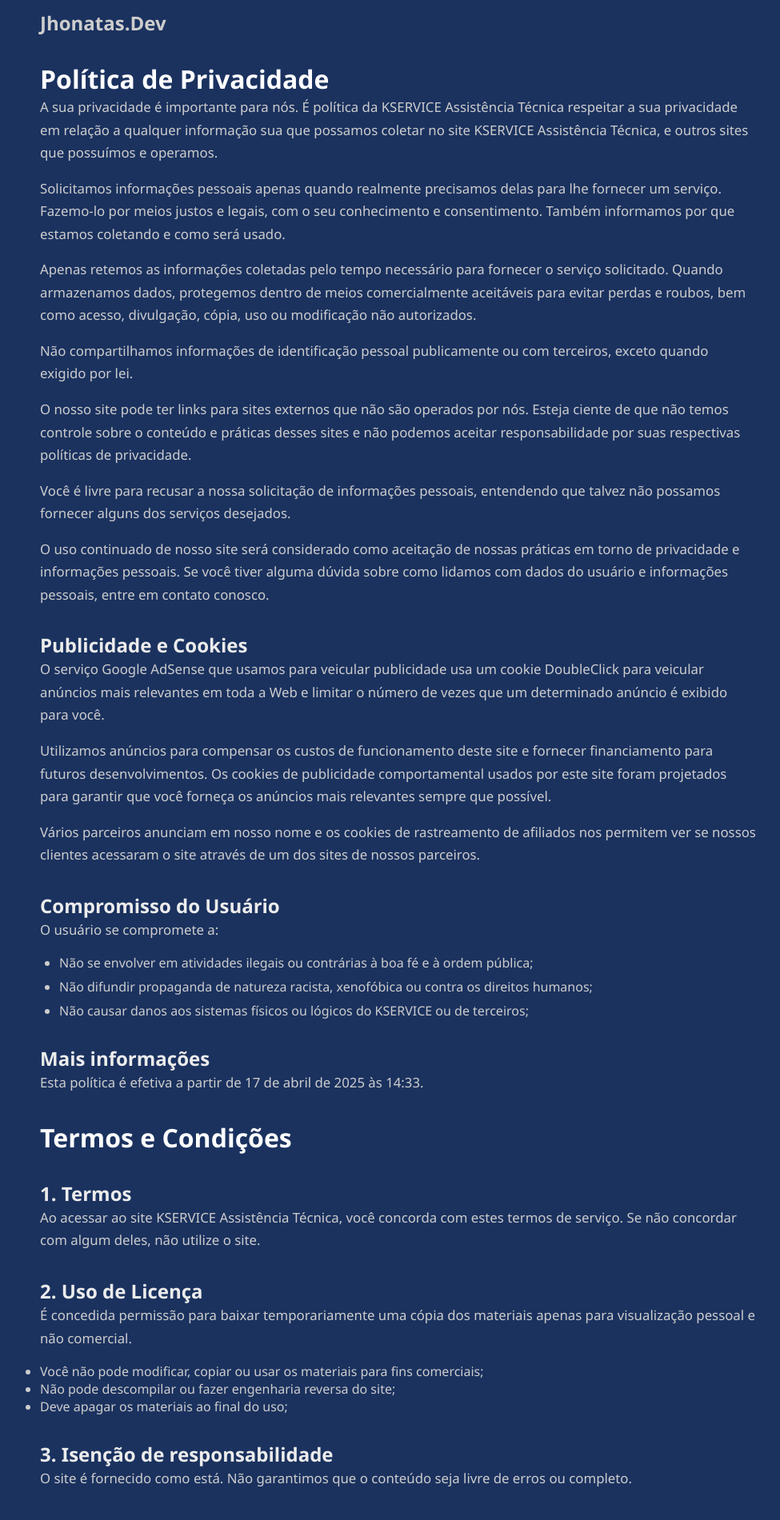
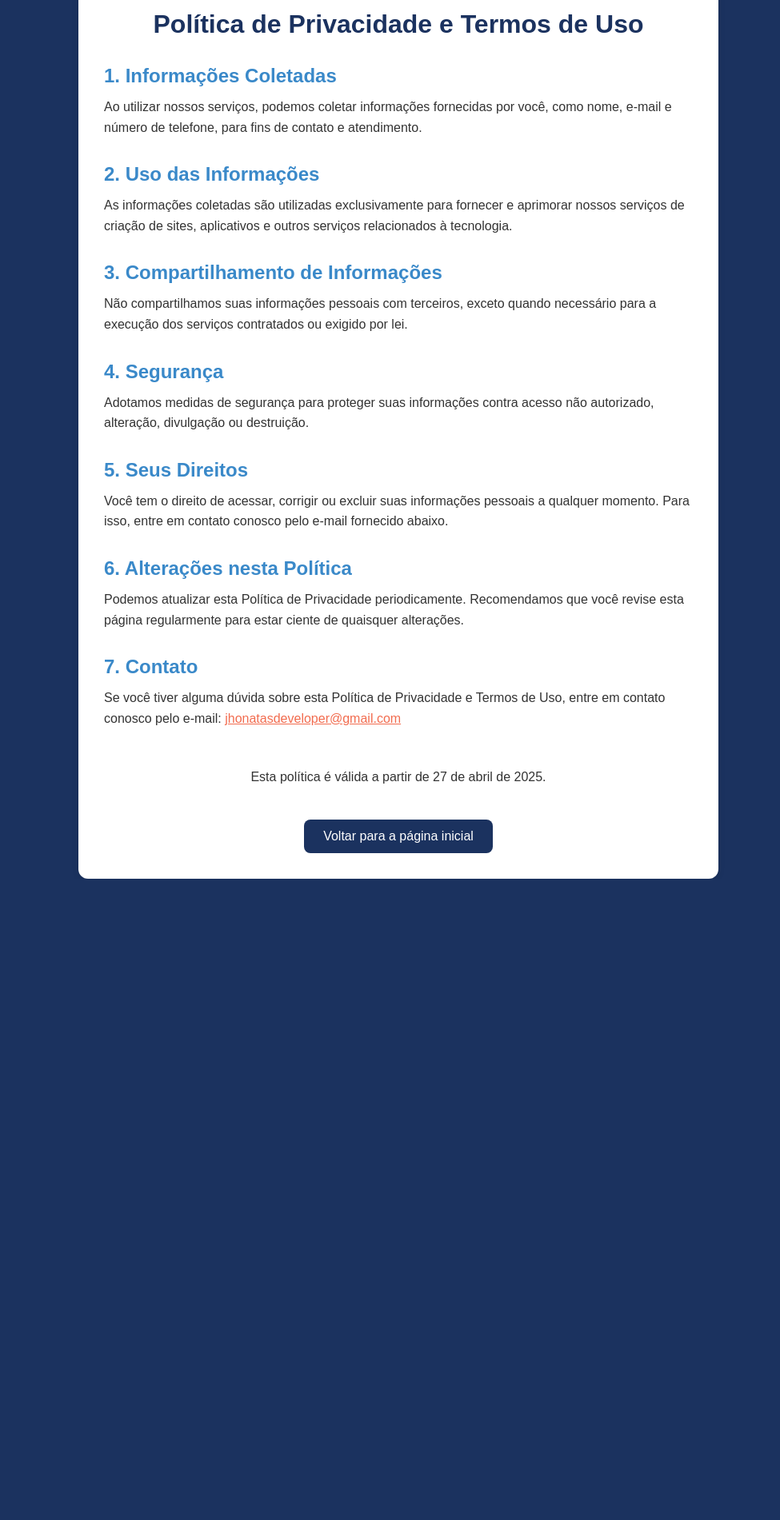
Before and after one commit to Jhonatasdevup/Jhonatasdev, a Next.js app: page /PoliticaDePrivacidade in a window 1280 px wide. Shown: the part 20-1921 px from the top of the page at 80% size, without its empty margins (142-1117 px from the left). After the commit the page ends 1119 px from the top, so only its background shows below. Built offline with nearby package versions, Linux system fonts and the light colour scheme.

Commit message:
politica de privacidade

```diff
--- a/src/app/PoliticaDePrivacidade/page.tsx
+++ b/src/app/PoliticaDePrivacidade/page.tsx
@@ -1,117 +1,86 @@
+"use client";
+
 import Link from "next/link";
 import styles from "./politica.module.css";
 
 export default function PoliticaDePrivacidade() {
   return (
     <div className={styles.container}>
+      <h1 className={styles.h1}>Política de Privacidade e Termos de Uso</h1>
 
-      <h2>Jhonatas.Dev</h2>
-      <h1 className={styles.h1}>Política de Privacidade</h1>
+      <section className={styles.section}>
+        <h2 className={styles.h2}>1. Informações Coletadas</h2>
+        <p className={styles.p}>
+          Ao utilizar nossos serviços, podemos coletar informações fornecidas
+          por você, como nome, e-mail e número de telefone, para fins de contato
+          e atendimento.
+        </p>
+      </section>
 
-      <p className={styles.p}>
-        A sua privacidade é importante para nós. É política da KSERVICE Assistência Técnica respeitar a sua privacidade em relação a qualquer informação sua que possamos coletar no site KSERVICE Assistência Técnica, e outros sites que possuímos e operamos.
-      </p>
+      <section className={styles.section}>
+        <h2 className={styles.h2}>2. Uso das Informações</h2>
+        <p className={styles.p}>
+          As informações coletadas são utilizadas exclusivamente para fornecer
+          e aprimorar nossos serviços de criação de sites, aplicativos e
+          outros serviços relacionados à tecnologia.
+        </p>
+      </section>
 
-      <p className={styles.p}>
-        Solicitamos informações pessoais apenas quando realmente precisamos delas para lhe fornecer um serviço. Fazemo-lo por meios justos e legais, com o seu conhecimento e consentimento. Também informamos por que estamos coletando e como será usado.
-      </p>
+      <section className={styles.section}>
+        <h2 className={styles.h2}>3. Compartilhamento de Informações</h2>
+        <p className={styles.p}>
+          Não compartilhamos suas informações pessoais com terceiros, exceto
+          quando necessário para a execução dos serviços contratados ou exigido
+          por lei.
+        </p>
+      </section>
 
-      <p className={styles.p}>
-        Apenas retemos as informações coletadas pelo tempo necessário para fornecer o serviço solicitado. Quando armazenamos dados, protegemos dentro de meios comercialmente aceitáveis para evitar perdas e roubos, bem como acesso, divulgação, cópia, uso ou modificação não autorizados.
-      </p>
+      <section className={styles.section}>
+        <h2 className={styles.h2}>4. Segurança</h2>
+        <p className={styles.p}>
+          Adotamos medidas de segurança para proteger suas informações contra
+          acesso não autorizado, alteração, divulgação ou destruição.
+        </p>
+      </section>
 
-      <p className={styles.p}>
-        Não compartilhamos informações de identificação pessoal publicamente ou com terceiros, exceto quando exigido por lei.
-      </p>
+      <section className={styles.section}>
+        <h2 className={styles.h2}>5. Seus Direitos</h2>
+        <p className={styles.p}>
+          Você tem o direito de acessar, corrigir ou excluir suas informações
+          pessoais a qualquer momento. Para isso, entre em contato conosco pelo
+          e-mail fornecido abaixo.
+        </p>
+      </section>
 
-      <p className={styles.p}>
-        O nosso site pode ter links para sites externos que não são operados por nós. Esteja ciente de que não temos controle sobre o conteúdo e práticas desses sites e não podemos aceitar responsabilidade por suas respectivas políticas de privacidade.
-      </p>
+      <section className={styles.section}>
+        <h2 className={styles.h2}>6. Alterações nesta Política</h2>
+        <p className={styles.p}>
+          Podemos atualizar esta Política de Privacidade periodicamente.
+          Recomendamos que você revise esta página regularmente para estar
+          ciente de quaisquer alterações.
+        </p>
+      </section>
 
-      <p className={styles.p}>
-        Você é livre para recusar a nossa solicitação de informações pessoais, entendendo que talvez não possamos fornecer alguns dos serviços desejados.
-      </p>
+      <section className={styles.section}>
+        <h2 className={styles.h2}>7. Contato</h2>
+        <p className={styles.p}>
+          Se você tiver alguma dúvida sobre esta Política de Privacidade e
+          Termos de Uso, entre em contato conosco pelo e-mail:{" "}
+          <a href="mailto:jhonatasdeveloper@gmail.com" className={styles.link}>
+          jhonatasdeveloper@gmail.com
+          </a>
+        </p>
+      </section>
 
-      <p className={styles.p}>
-        O uso continuado de nosso site será considerado como aceitação de nossas práticas em torno de privacidade e informações pessoais. Se você tiver alguma dúvida sobre como lidamos com dados do usuário e informações pessoais, entre em contato conosco.
-      </p>
+      <footer className={styles.footer}>
+        <p className={styles.p}>
+          Esta política é válida a partir de 27 de abril de 2025.
+        </p>
 
-      < h2 className={styles.h2}>Publicidade e Cookies</h2>
-      <p className={styles.p}>
-        O serviço Google AdSense que usamos para veicular publicidade usa um cookie DoubleClick para veicular anúncios mais relevantes em toda a Web e limitar o número de vezes que um determinado anúncio é exibido para você.
-      </p>
-      <p className={styles.p}>
-        Utilizamos anúncios para compensar os custos de funcionamento deste site e fornecer financiamento para futuros desenvolvimentos. Os cookies de publicidade comportamental usados por este site foram projetados para garantir que você forneça os anúncios mais relevantes sempre que possível.
-      </p>
-      <p className={styles.p}>
-        Vários parceiros anunciam em nosso nome e os cookies de rastreamento de afiliados nos permitem ver se nossos clientes acessaram o site através de um dos sites de nossos parceiros.
-      </p>
-
-      <h2 className={styles.h2}>Compromisso do Usuário</h2>
-      <p className={styles.p}>O usuário se compromete a:</p>
-      <ul className={styles.ul}>
-        <li className={styles.li}>Não se envolver em atividades ilegais ou contrárias à boa fé e à ordem pública;</li>
-        <li className={styles.li}>Não difundir propaganda de natureza racista, xenofóbica ou contra os direitos humanos;</li>
-        <li className={styles.li}>Não causar danos aos sistemas físicos ou lógicos do KSERVICE ou de terceiros;</li>
-      </ul>
-
-      <h2 className={styles.h2}>Mais informações</h2>
-      <p className={styles.p}>
-        Esta política é efetiva a partir de 17 de abril de 2025 às 14:33.
-      </p>
-
-      <h1 className={styles.h1}>Termos e Condições</h1>
-
-      <h2 className={styles.h2}>1. Termos</h2>
-      <p className={styles.p}>
-        Ao acessar ao site KSERVICE Assistência Técnica, você concorda com estes termos de serviço. Se não concordar com algum deles, não utilize o site.
-      </p>
-
-      <h2 className={styles.h2}>2. Uso de Licença</h2>
-      <p className={styles.p}>
-        É concedida permissão para baixar temporariamente uma cópia dos materiais apenas para visualização pessoal e não comercial.
-      </p>
-      <ul>
-        <li>Você não pode modificar, copiar ou usar os materiais para fins comerciais;</li>
-        <li>Não pode descompilar ou fazer engenharia reversa do site;</li>
-        <li>Deve apagar os materiais ao final do uso;</li>
-      </ul>
-
-      <h2 className={styles.h2}>3. Isenção de responsabilidade</h2>
-      <p className={styles.p}>
-        O site é fornecido como está. Não garantimos que o conteúdo seja livre de erros ou completo.
-      </p>
-
-      <h2 className={styles.h2}>4. Limitações</h2>
-      <p className={styles.p}>
-        KSERVICE não será responsável por danos decorrentes do uso ou da incapacidade de usar os materiais no site.
-      </p>
-
-      <h2 className={styles.h2}>5. Precisão dos materiais</h2>
-      <p className={styles.p}>
-        Os materiais podem conter erros. Não garantimos que estejam atualizados ou completos.
-      </p>
-
-      <h2 className={styles.h2}>6. Links</h2>
-      <p className={styles.p}>
-        Não nos responsabilizamos por sites externos com links no nosso site.
-      </p>
-
-      <h2 className={styles.h2}>Modificações</h2>
-      <p className={styles.p}>
-        Podemos revisar estes termos a qualquer momento, sem aviso prévio.
-      </p>
-
-      <h2 className={styles.h2}>Lei aplicável</h2>
-      <p className={styles.p}>
-        Estes termos são regidos pelas leis do Brasil. Você se submete à jurisdição dos tribunais de São Paulo.
-      </p>
-
-      <div className={styles.backButtonWrapper}>
-        <Link href="/">
-          <button className={styles.backButton}>Voltar para a página inicial</button>
+        <Link href="/" className={styles.button}>
+          Voltar para a página inicial
         </Link>
-      </div>
+      </footer>
     </div>
   );
 }
--- a/src/app/PoliticaDePrivacidade/politica.module.css
+++ b/src/app/PoliticaDePrivacidade/politica.module.css
@@ -1,65 +1,60 @@
 .container {
   padding: 2rem;
-    max-width: 960px;
+  max-width: 800px;
   margin: 0 auto;
-    font-family: 'Segoe UI', sans-serif;
-    color: #cdcdcd;
+  background-color: #ffffff;
+  border-radius: 12px;
+  box-shadow: 0 2px 8px rgba(0, 0, 0, 0.1);
 }
 
 .h1 {
-    color: #ffffff;
+  font-size: 2rem;
+  font-weight: bold;
+  margin-bottom: 2rem;
+  text-align: center;
+  color: #1b325f;
+}
+
+.h2 {
+  font-size: 1.5rem;
   margin-top: 2rem;
-  }
-  .h2 {
-    color: #ececec;
-    margin-top: 2rem;
+  margin-bottom: 0.75rem;
+  color: #3a89c9;
 }
 
 .p {
-    margin-bottom: 1rem;
-    line-height: 1.7;
-    font-size: 1.05rem;
-  }
-
-  .ul {
-    padding-left: 1.5rem;
+  font-size: 1rem;
+  line-height: 1.6;
+  color: #333;
   margin-bottom: 1rem;
 }
 
-  .li {
-    margin-bottom: 0.5rem;
+.link {
+  color: #f26c4f;
+  text-decoration: underline;
 }
 
-  .backButtonWrapper {
-    text-align: center;
-    margin-top: 3rem;
+.link:hover {
+  color: #d6533b;
 }
 
-  .backButton {
-    background-color: #0070f3;
-    color: white;
-    padding: 0.75rem 1.5rem;
-    font-size: 1rem;
-    border: none;
-    border-radius: 8px;
-    cursor: pointer;
-    transition: background 0.3s ease;
+.footer {
+  margin-top: 3rem;
+  text-align: center;
 }
 
-  .backButton:hover {
-    background-color: #005bb5;
+.button {
+  display: inline-block;
+  margin-top: 1.5rem;
+  padding: 0.75rem 1.5rem;
+  background-color: #1b325f;
+  color: #ffffff;
+  border-radius: 8px;
+  text-decoration: none;
+  font-weight: 500;
+  transition: background-color 0.3s ease;
 }
 
-  @media (max-width: 768px) {
-    .container {
-      padding: 1rem;
+.button:hover {
+  background-color: #3a89c9;
 }
-
-    .h1, .h2 {
-      font-size: 1.3rem;
-    }
-
-    .p, .li {
-      font-size: 1rem;
-    }
-  }
--- a/src/components/ContactForm/index.tsx
+++ b/src/components/ContactForm/index.tsx
@@ -12,11 +12,12 @@
   FormControlLabel,
   Checkbox,
   useTheme,
-  useMediaQuery
+  useMediaQuery,
 } from '@mui/material';
 import SendIcon from '@mui/icons-material/Send';
 import axios from 'axios';
 import ContactInfo from './info';
+import Link from 'next/link';
 
 const ContactForm = () => {
   const theme = useTheme();
@@ -186,7 +187,7 @@
                 }
                 label={
                   <Typography variant="body2" sx={{ color: '#1B325F', fontSize: { xs: '0.75rem', sm: '0.875rem' } }}>
-                    Concordo com os Termos e Condições de acordo com a LGPD e nossa Política de Privacidade
+                    Concordo com os Termos e Condições de acordo com a LGPD e nossa <Link href="/PoliticaDePrivacidade">Política de privacidade</Link>
                   </Typography>
                 }
                 sx={{ mt: 1 }}
```
Lines whose indentation alone changed are shown as unchanged.
